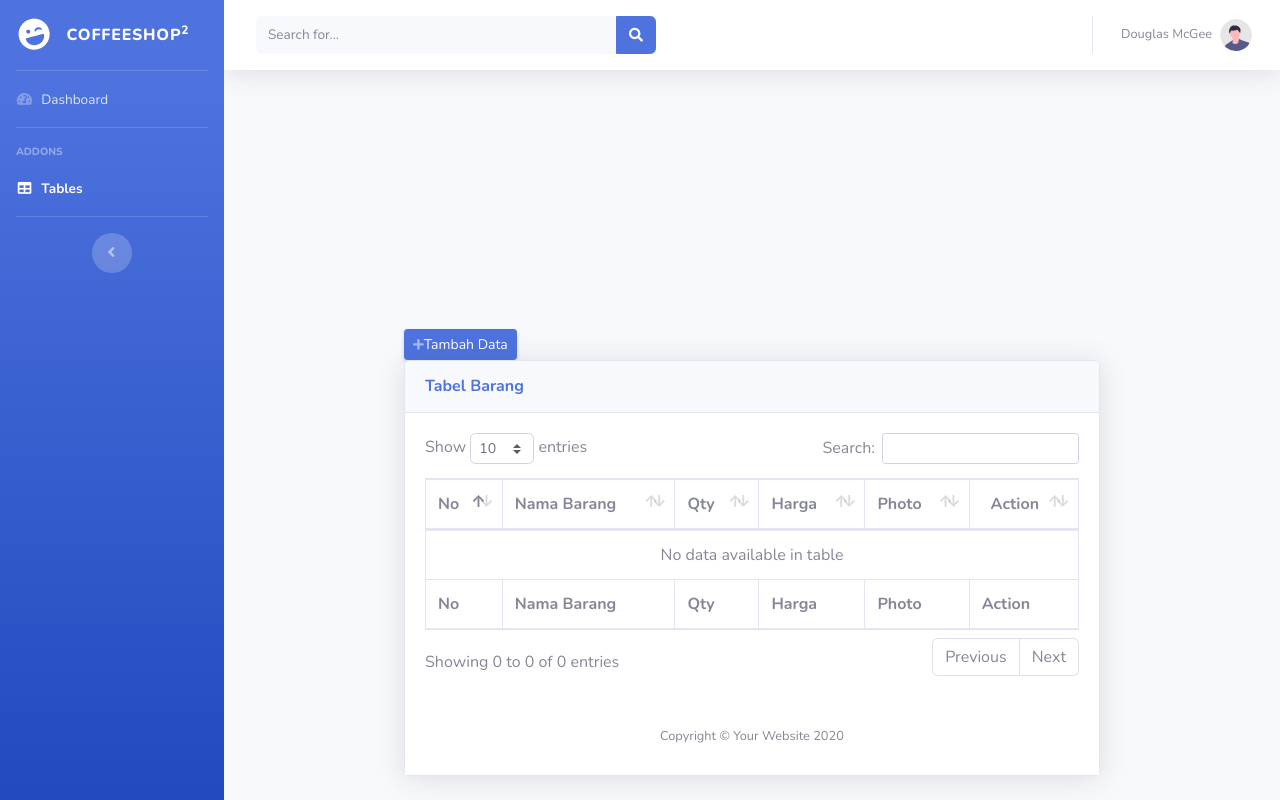
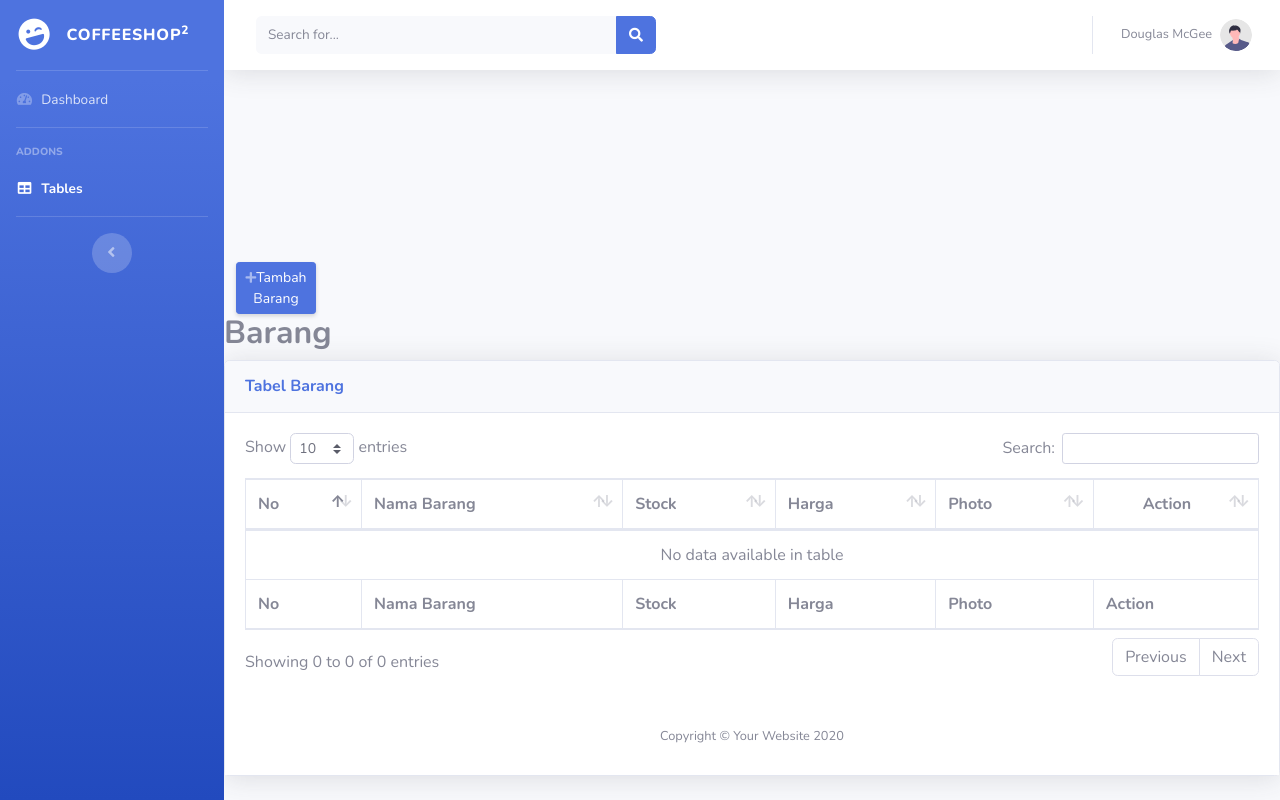
Before and after one commit to karisaluv/coffeeshop4, a PHP site: page /views/V_barang.php in a window 1280 px wide. Run offline with PHP 8.4, Linux system fonts and the light colour scheme; the visitor is signed in with stand-in values (Sample User, id 1); data that the repository does not hold is empty.

Commit message:
mengupload project coffeeshop4

```diff
--- a/controllers/C_barang.php
+++ b/controllers/C_barang.php
@@ -19,9 +19,9 @@ class C_barang{
         return $hasil;
     }
 
-    public function tambah($id,$nama,$qty,$harga,$photo) {
+    public function tambah($id,$nama,$stock,$harga,$photo) {
         $sql = "INSERT INTO barang VALUES
-        ('$id','$nama','$qty','$harga','$photo')";
+        ('$id','$nama','$stock','$harga','$photo')";
 
         $conn = new C_koneksi();
 
@@ -48,24 +48,34 @@ class C_barang{
 
     }
 
-    public function update ($id, $data) {
+    public function update ($id,$nama,$stock,$harga,$photo) {
 
         $conn = new C_koneksi();
 
-        $sql = "UPDATE barang SET nama_barang = '$nama', qty = '$qty', harga = '$harga', photo = '$photo' WHERE id = '$id'";
+        $sql = "UPDATE barang SET nama_barang = '$nama', stock = '$stock', harga = '$harga', photo = '$photo' WHERE id = '$id'";
 
         $query = mysqli_query($conn->conn(), $sql);
 
 
         if ($query) {
-            echo "<script>alert('Data berhasil diubah');window.location='../views/V_barang.php'</script>";
+            echo "<script>alert('Data Berhasil Diupdate ke Tabel Barang');window.location='../views/V_barang.php'</script>";
 
         }else {
-            echo "Data gagal diubah";
+            echo "Data Tidak Berhasil Diupdate ke Tabel Barang";
         }
     }
-    public function delete(){
+    public function delete($id){
+
+        $conn = new C_koneksi();
+
         $sql = "DELETE FROM Barang WHERE id = '$id'";
+
+        mysqli_query($conn->conn(), $sql);
+
+        header("Location:../views/V_barang.php");
+
+
+
     }
 
 }
--- a/views/V_barang.php
+++ b/views/V_barang.php
@@ -8,12 +8,28 @@ include_once 'template/topbar.php';
 include_once '../controllers/C_barang.php';
 $barang = new C_barang();
 ?>
+
+
+
             <div class = "row">
-                <div class = "col-lg-2"></div>
+                <div class = "col-lg-2">
                 <div class = "col-lg-8">
+
                 <a href="V_tambah_barang.php" class="d-none d-sm-inline-block btn btn-sm btn-primary shadow-sm">
-                                        <span class="text"><i class = "fas fa-plus fa-sm text-white-50"></i></span><span>Tambah Data</span>
+
+                                        <span class="text"><i class = "fas fa-plus fa-sm text-white-50"></i></span><span>Tambah Barang</span>
+
                                     </a>
+                                    </div>
+                                    </div>
+                                    </div>
+
+
+
+                                    <h2><b>Barang</b></h2>
+
+
+
                 <!-- /.container-fluid -->
                 <div class="card shadow mb-4">
                         <div class="card-header py-3">
@@ -26,7 +42,7 @@ $barang = new C_barang();
                                         <tr>
                                             <th>No</th>
                                             <th>Nama Barang</th>
-                                            <th>Qty</th>
+                                            <th>Stock</th>
                                             <th>Harga</th>
                                             <th>Photo</th>
                                             <th><center>Action</center></th>
@@ -46,24 +62,26 @@ $barang = new C_barang();
                                             <td><?= $b->stock?></td>
                                             <td><?= $b->harga?></td>
                                             <td><?= $b->photo?></td>
-                                             <!-- tanda tanya setelah nama file berarti mempunyai fungsi yang sama dengan get-->
-                                             <td align = 'center'><a href="V_edit_barang.php?id=<?= $b->id ?>" class="btn btn-primary btn-icon-split">
-                                        <span class="text">Edit</span>
-                                    </a>
-                                    <a href="#" class="btn btn-danger btn-icon-split">
-                                        <span class="text">Hapus</span>
-                                    </a>
+
+                                        <td>
+                                            <center>
+                                                <a href="V_edit_barang.php?id=<?= $b->id ?>"><button type="button" class="btn btn-round btn-primary">Edit</button></a>
+
+                                                <a onclick="return confirm('Apakah yakin data akan di hapus?')"  href="../routers/R_barang.php?id=<?= $b->id ?>&aksi=hapus"><button type="button" name="hapus" class="btn btn-round btn-danger">Hapus</button></a>
+                                        </center>
                                 </td>
+
+
                                         </tr>
 
-                                        <?php } ?>
+                                        <?php }?>
 
                                     </tbody>
                                     <tfoot>
                                     <tr>
                                             <th>No</th>
                                             <th>Nama Barang</th>
-                                            <th>Qty</th>
+                                            <th>Stock</th>
                                             <th>Harga</th>
                                             <th>Photo</th>
                                             <th>Action</th>
@@ -75,4 +93,4 @@ $barang = new C_barang();
 
 <?php
     include_once 'template/footer.php';
-?>
+                                        ?>
--- a/views/V_tambah_barang.php
+++ b/views/V_tambah_barang.php
@@ -37,7 +37,7 @@ include_once 'template/topbar.php';
                             <!--untuk menampung email dari user-->
                             <div class="form-group">
                                 <input type="text" class="form-control form-control-user" id="exampleInputEmail"
-                                    placeholder="Quantity" name="qty">
+                                    placeholder="Stock" name="stock">
                             </div>
 
                             <!--untuk menampung password dari user-->
--- a/views/home.php
+++ b/views/home.php
@@ -1,4 +1,5 @@
 <?php
+include_once 'template/footer.php';
 include_once 'template/header.php';
 include_once 'template/sidebar.php';
 
--- a/views/home_user.php
+++ b/views/home_user.php
@@ -1,6 +1,7 @@
 <?php
 
-
+//session_start();
+//modular memanggil file dari folder template
 include_once 'template/header.php';
 include_once 'template/sidebar.php';
 include_once 'template/topbar.php';
@@ -11,11 +12,14 @@ include_once 'template/topbar.php';
 
 <!-- Begin page content-->
 <div class="container-fluid">
+
+
     <h1>
         Selamat Datang <?= $_SESSION['data']['nama']?>, dan rolenya sebagai <?= $_SESSION['data'] ['role'] ?>
 
     </h1>
 </div>
+
 <form action ="routers/r_login.php?aksi=login" method="POST" class="user">
                     <a href="../index.php">logout</a>
 <!-- /.container-fluid-->
```
Also changed, not shown: routers/R_barang.php (+10 -5 lines), views/V_edit_barang.php (+5 -5 lines).
